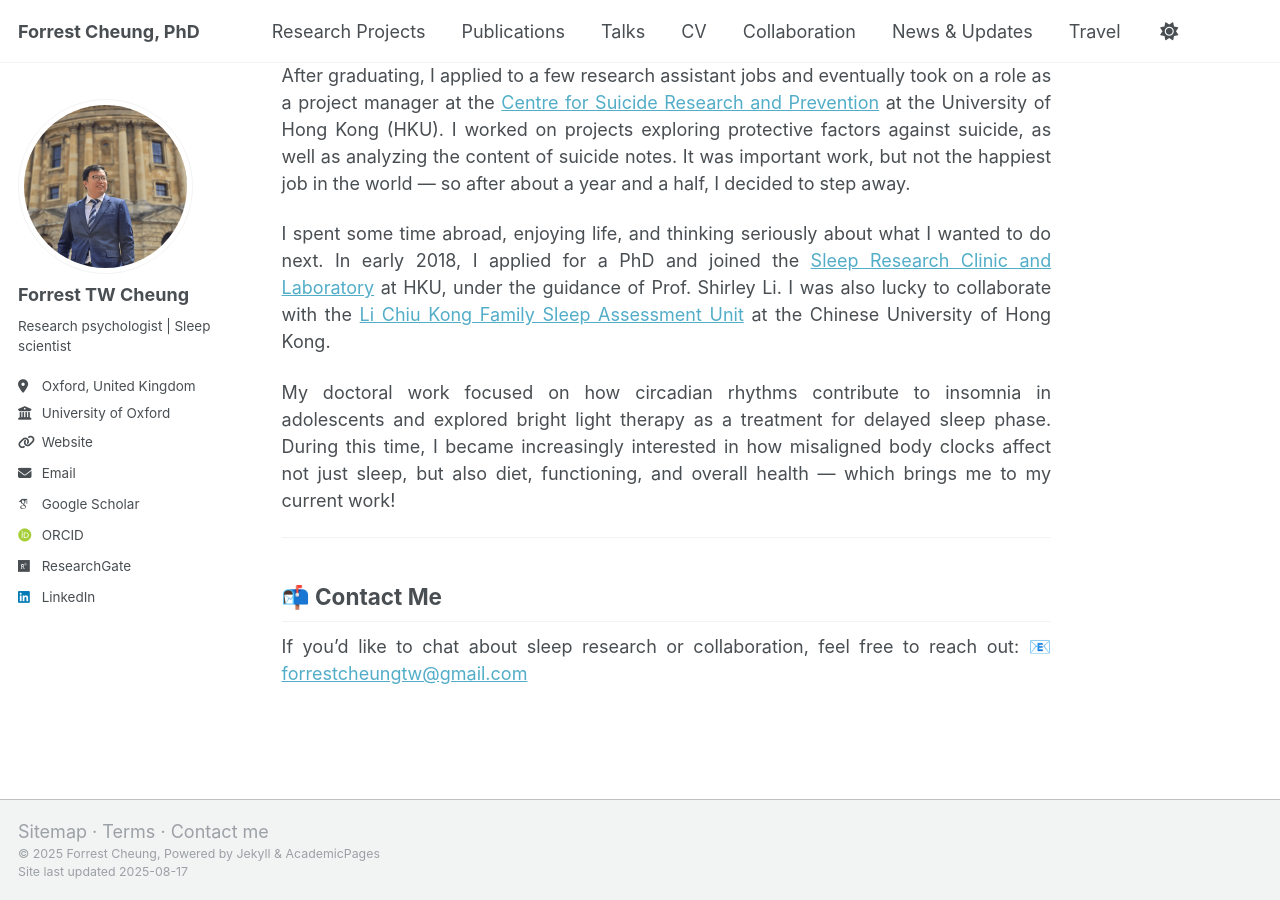
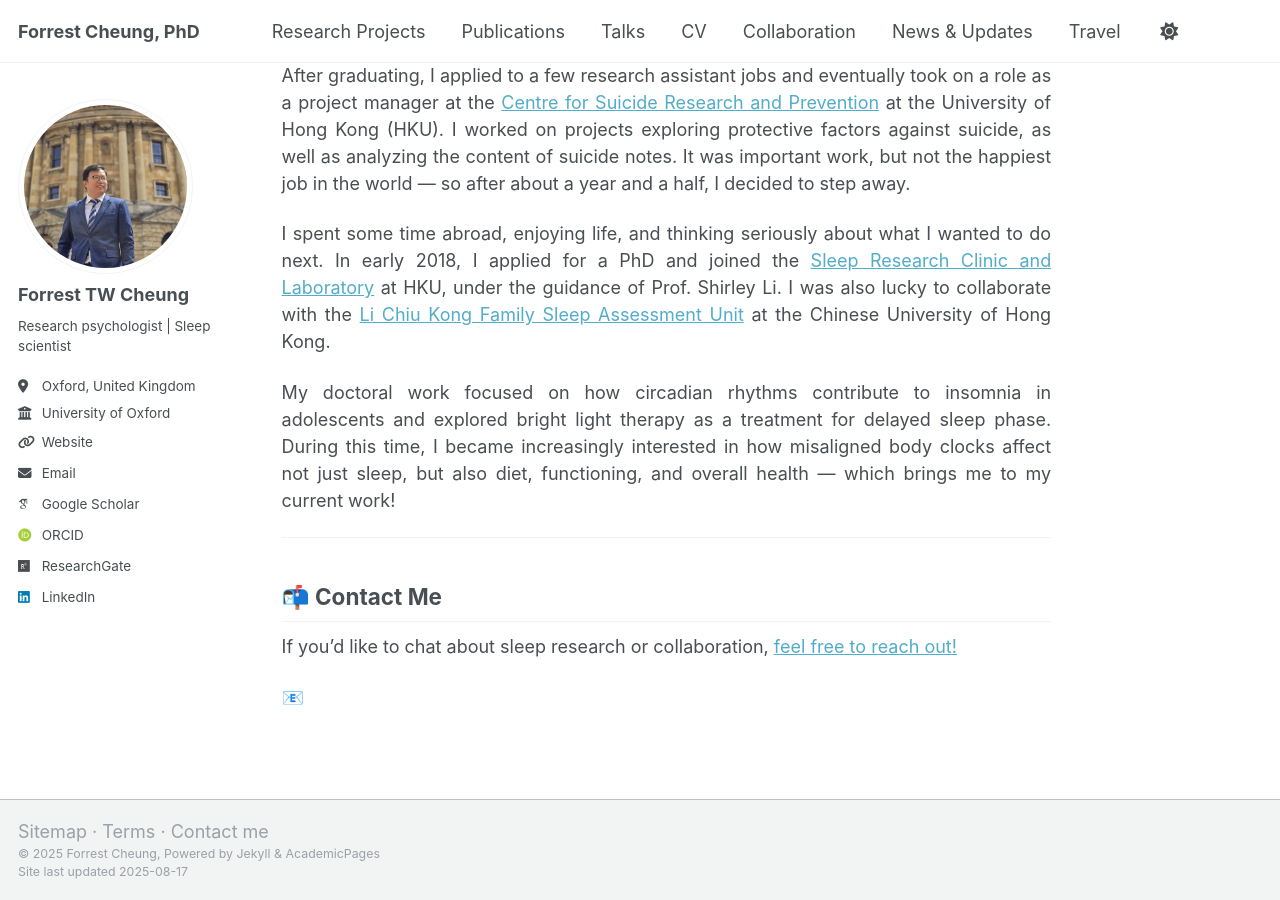
Before and after one commit to forrestcheungtw/forrestcheungtw.github.io, a Jekyll site: the page built from index.md, in a window 1280 px wide and 900 px high, scrolled down 1026 px. Built offline with Jekyll 4.4.1, drawn with Linux system fonts in a browser that asks for light colours; some web fonts are replaced.

Commit message:
Updated 4 files via CloudCannon.

```diff
--- a/_config.yml
+++ b/_config.yml
@@ -4,7 +4,7 @@ title: "Forrest Cheung, PhD"
 title_separator: '-'
 name: Forrest Cheung
 description: "Research psychologist with a focus on behavioural sleep and circadian medicine"
-url: "https://forrestcheung.com"
+url: https://forrestcheung.com
 baseurl: ''
 repository: https://forrestcheungtw.github.io/
 author:
@@ -15,7 +15,7 @@ author:
   location: Oxford, United Kingdom
   employer: University of Oxford
   uri: https://www.ndcn.ox.ac.uk/team/forrest-tin-wai-cheung
-  email: forrestcheungtw@gmail.com
+  email: contact@forrestcheung.com
   linkedin: /forrestcheung/
   orcid: https://orcid.org/0000-0003-4462-9639
   googlescholar: https://scholar.google.com/citations?user=67fQKaUAAAAJ&hl
--- a/index.md
+++ b/index.md
@@ -71,6 +71,6 @@ redirect_from:
 ## 📬 Contact Me
 
 <div style="text-align: justify;">
-  <p>If you’d like to chat about sleep research or collaboration, feel free to reach out:
-  📧 <a href="mailto:forrestcheungtw@gmail.com">forrestcheungtw@gmail.com</a></p>
+  <p>If you’d like to chat about sleep research or collaboration, <a href="mailto:contact@forrestcheung.com">feel free to reach out!</a></p>
+  📧
 </div>
```
Also changed, not shown: _pages/research.md (+1 -1 lines), _pages/travel.md (+1 -1 lines).
